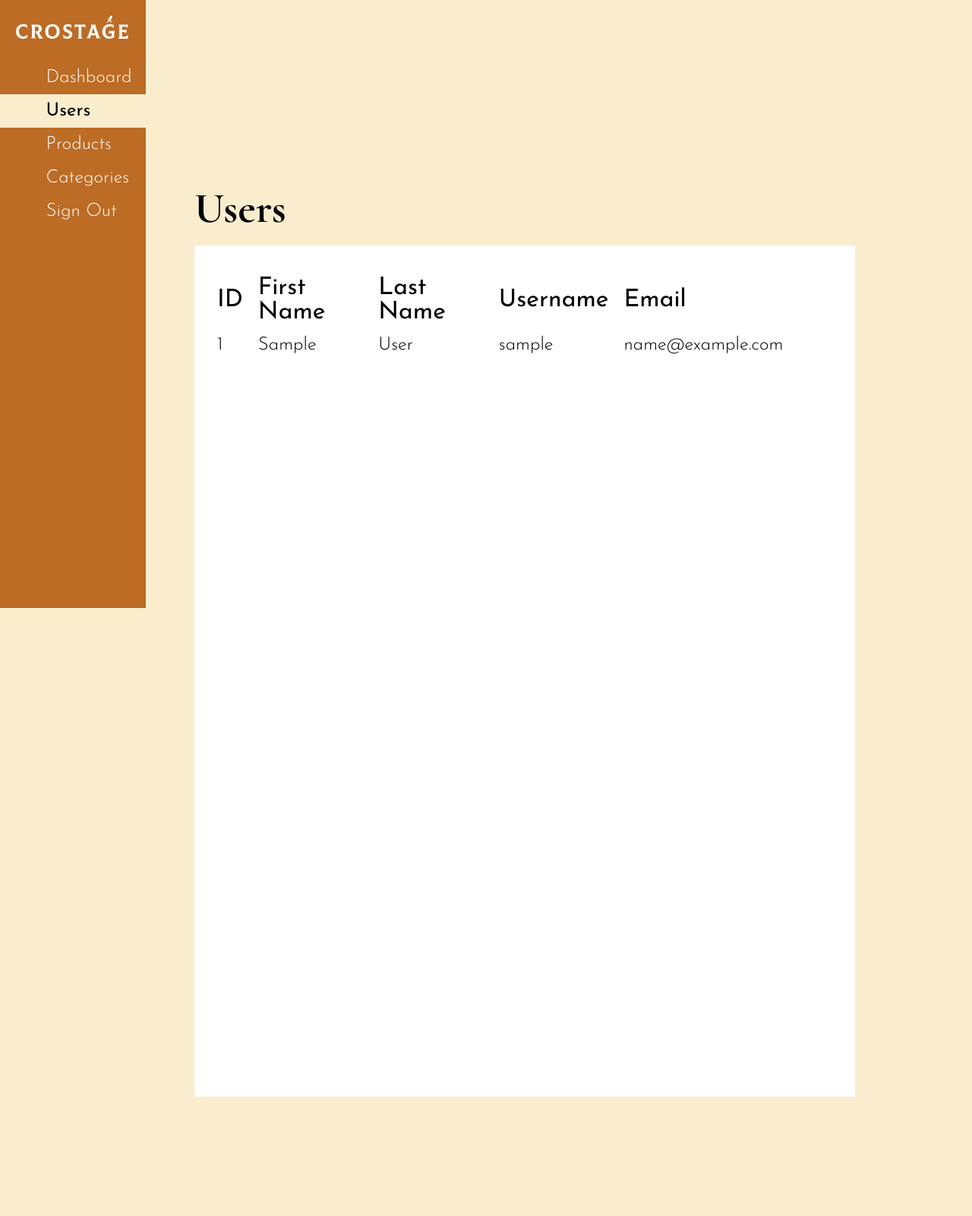
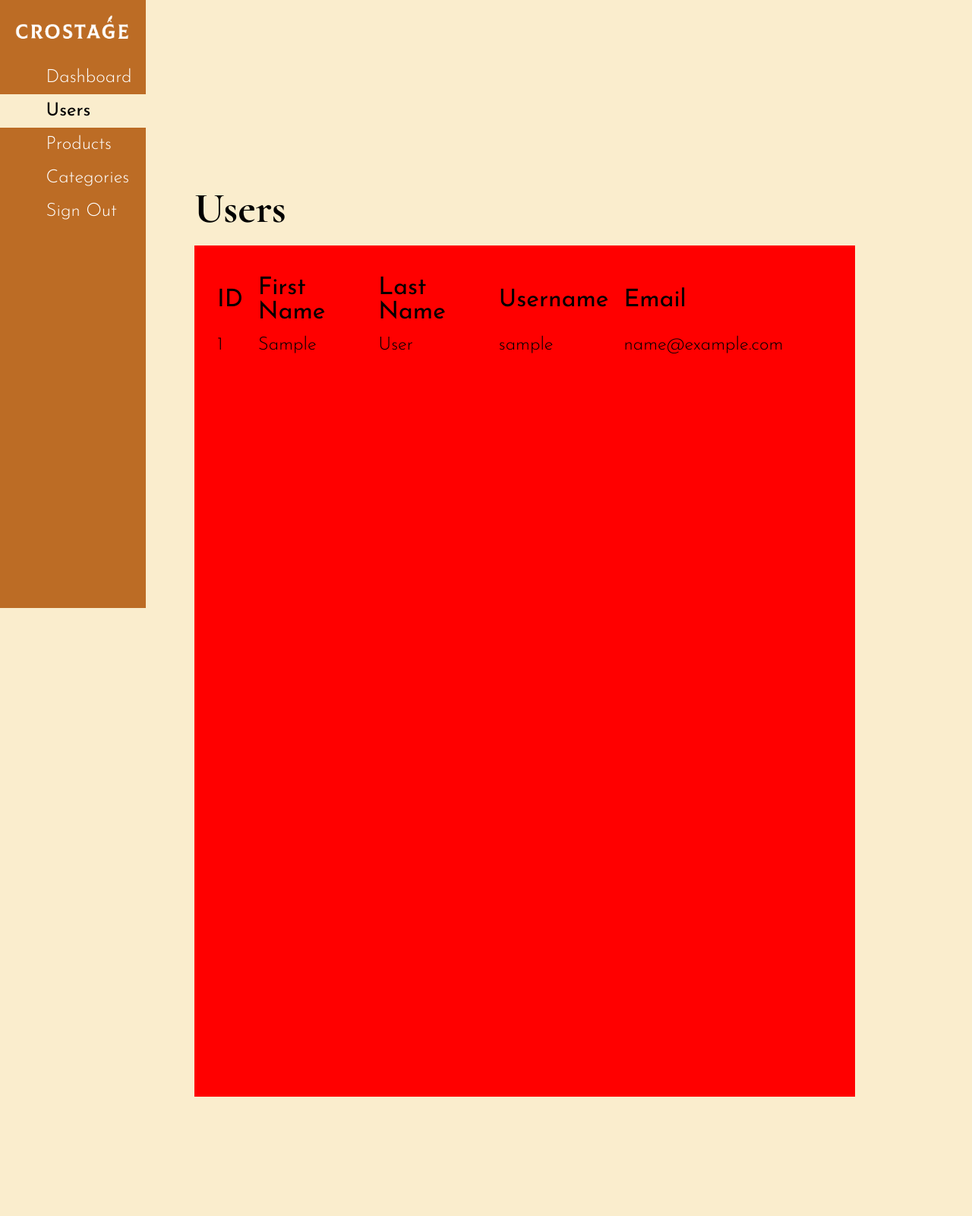
Before and after one commit to PhantasyCodes/crostage-repo, a PHP site: page /admin/users.php in a window 1280 px wide. Shown: the whole page at 76% size. Run offline with PHP 8.4, Linux system fonts and the light colour scheme; tables that the repository leaves empty or names only in its code hold one stand-in row (values such as "Sample post"); data that the repository does not hold is empty; some libraries are stand-ins or nearby versions.

Commit message:
Update style.css

```diff
--- a/css/style.css
+++ b/css/style.css
@@ -962,7 +962,7 @@ button:focus {
 .products-table {
     height: 70%;
     width: 80%;
-    background-color: white;
+    background-color: rgb(255, 0, 0);
     margin-left: 5vw;
     display: flex;
     flex-direction: column;
```
